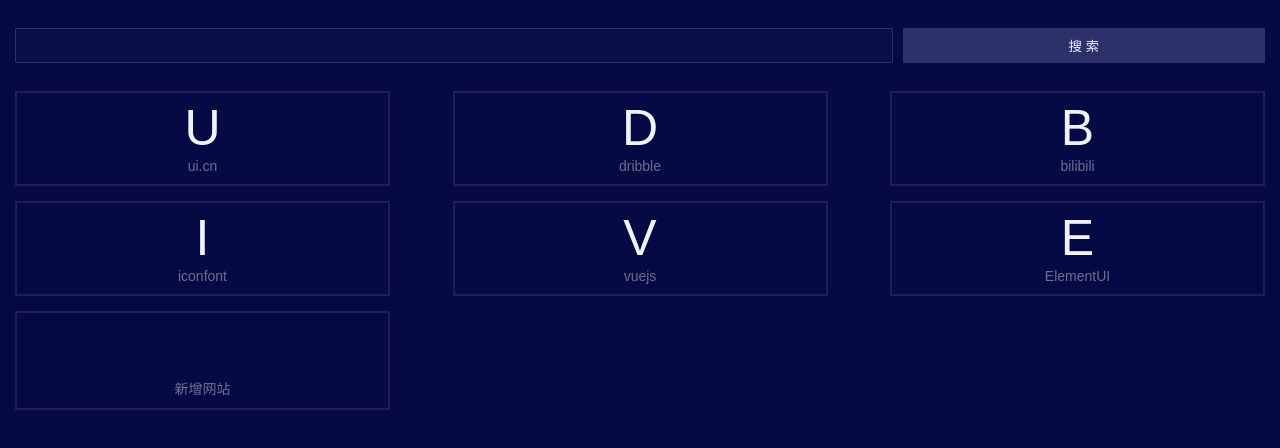
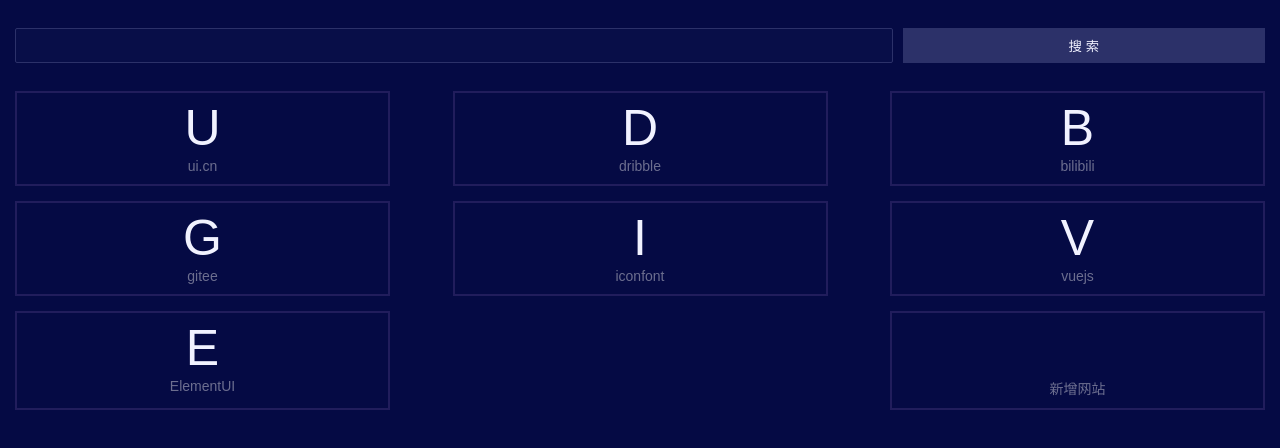
Before and after one commit to VIVIAN176/Ape-Navigation, a plain HTML site: page src/index.html in a window 1280 px wide. Drawn offline with Linux system fonts and the light colour scheme.

Commit message:
常用连接gitee 最后两个有布局问题

```diff
--- a/src/index.html
+++ b/src/index.html
@@ -54,6 +54,14 @@
       </a>
     </li>
     <li>
+      <a href="https://gitee.com/">
+      <div class="site">
+        <div class="logo">G</div>
+        <div class="link">gitee</div>
+      </div>
+      </a>
+    </li>
+    <li>
       <a href="https://www.iconfont.cn/">
       <div class="site">
         <div class="logo">I</div>
```
